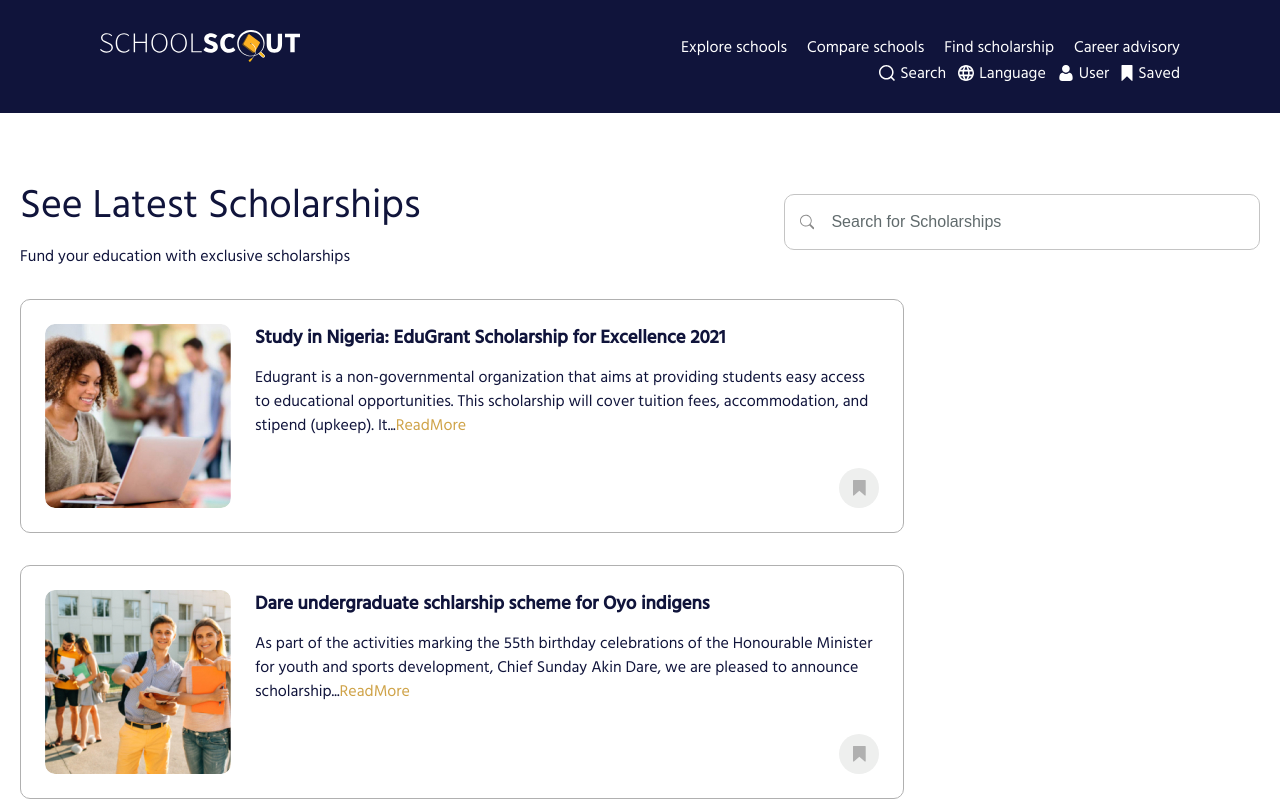
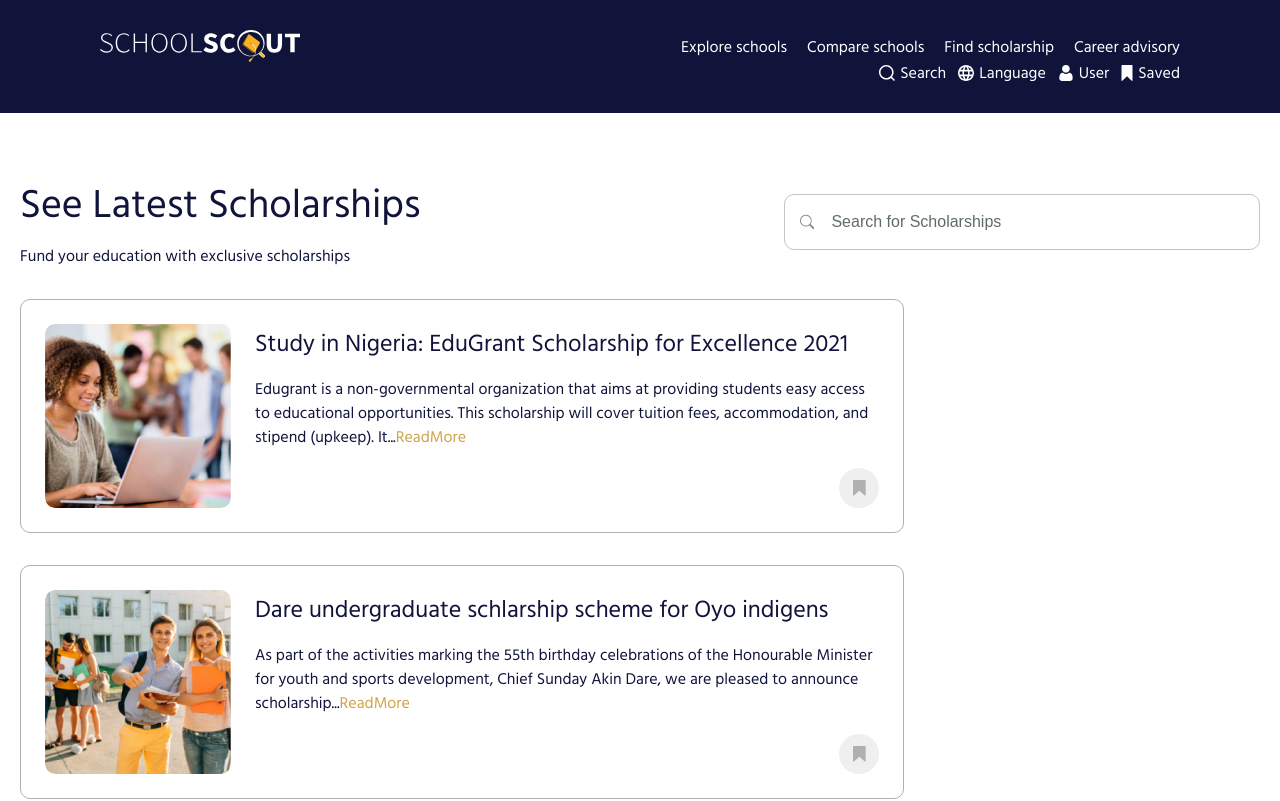
Before and after one commit to CDiala/school-finder, a React (Create React App) app in the folder client/: page / in a window 1280 px wide. Shown: the top 801 px of the page. Built offline with nearby package versions, Linux system fonts and the light colour scheme.

Commit message:
Fix: Correct style issue with card header

```diff
--- a/client/src/components/shared/ExtraLargeCard/ExtraLargeCard.css
+++ b/client/src/components/shared/ExtraLargeCard/ExtraLargeCard.css
@@ -37,6 +37,9 @@
 }
 
 .xl-card-header {
+  font-size: 24px;
+  font-weight: 400;
+  line-height: 36px;
   margin-bottom: 16px;
 }
 
```
